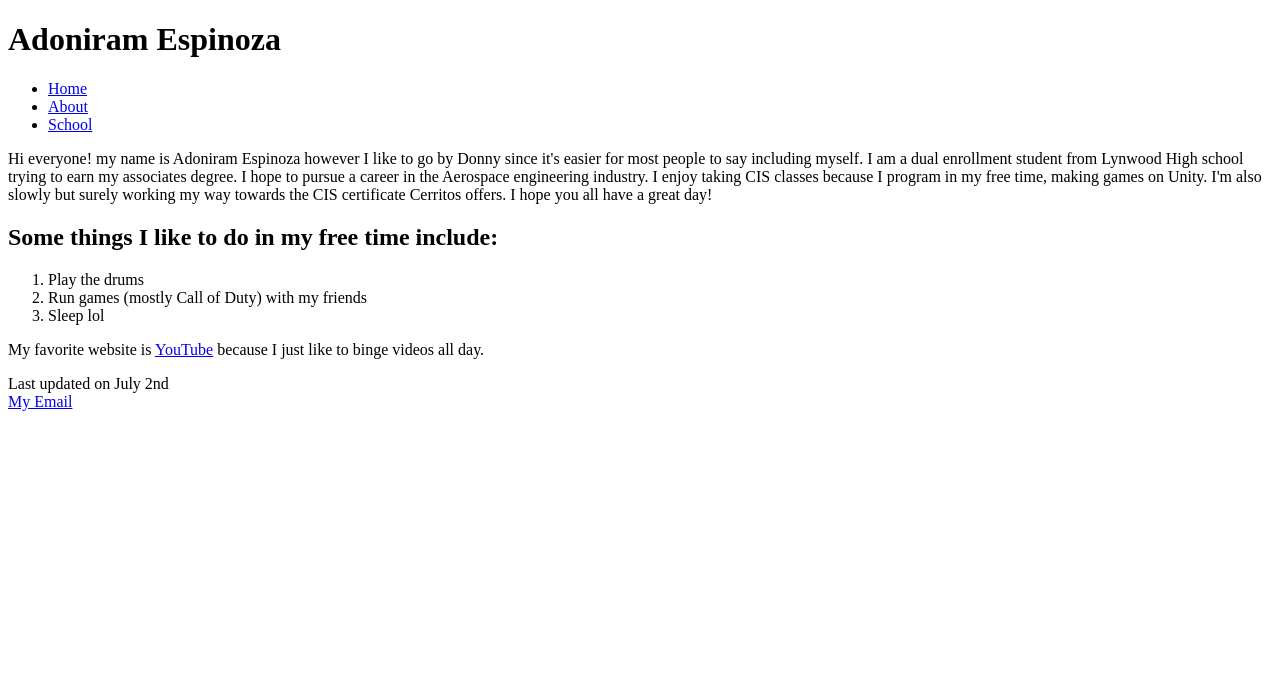
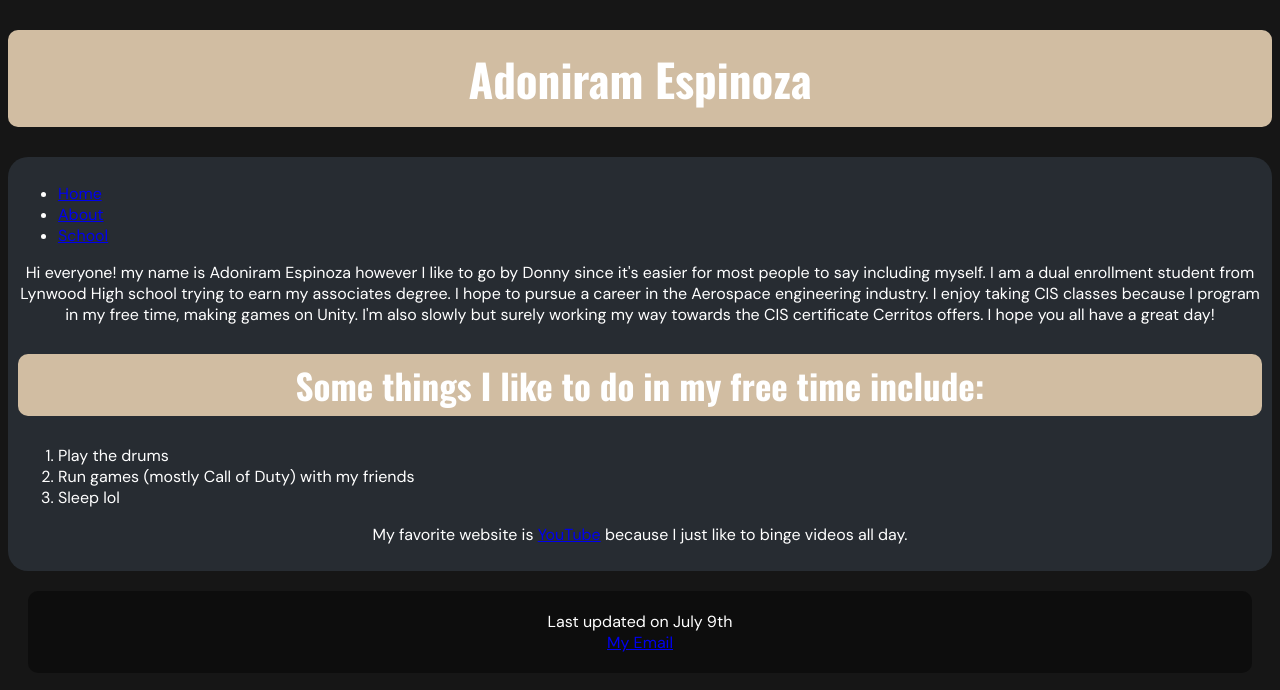
Before and after one commit to DonnyEspinoza/CIS162, a plain HTML site: page index.html in a window 1280 px wide. Drawn offline with nearby package versions, Linux system fonts and the light colour scheme.

Commit message:
Update index.html

```diff
--- a/index.html
+++ b/index.html
@@ -4,6 +4,7 @@
   <head>
     <meta charset="utf-8">
     <meta name="viewport" content="width=device-width">
+    <link rel="stylesheet" href="style.css">
     <title>Project 1-1</title>
   </head>
 
@@ -13,6 +14,7 @@
       Adoniram Espinoza
     </H1>
 
+    <section>
       <nav>
         <ul>
           <li><a href="index.html">Home</a></li>
@@ -32,8 +34,8 @@
       </ol>
 
       <p>My favorite website is <a href="https://www.youtube.com/">YouTube</a> because I just like to binge videos all day.</p>
-
-    <footer> Last updated on July 2nd<br>
+    </section>
+    <footer> Last updated on July 9th<br>
       <a href="mailto:adonirammizrahimespinoza@gmail.com">My Email</a>
     </footer>
 
```
Lines whose indentation alone changed are shown as unchanged.
